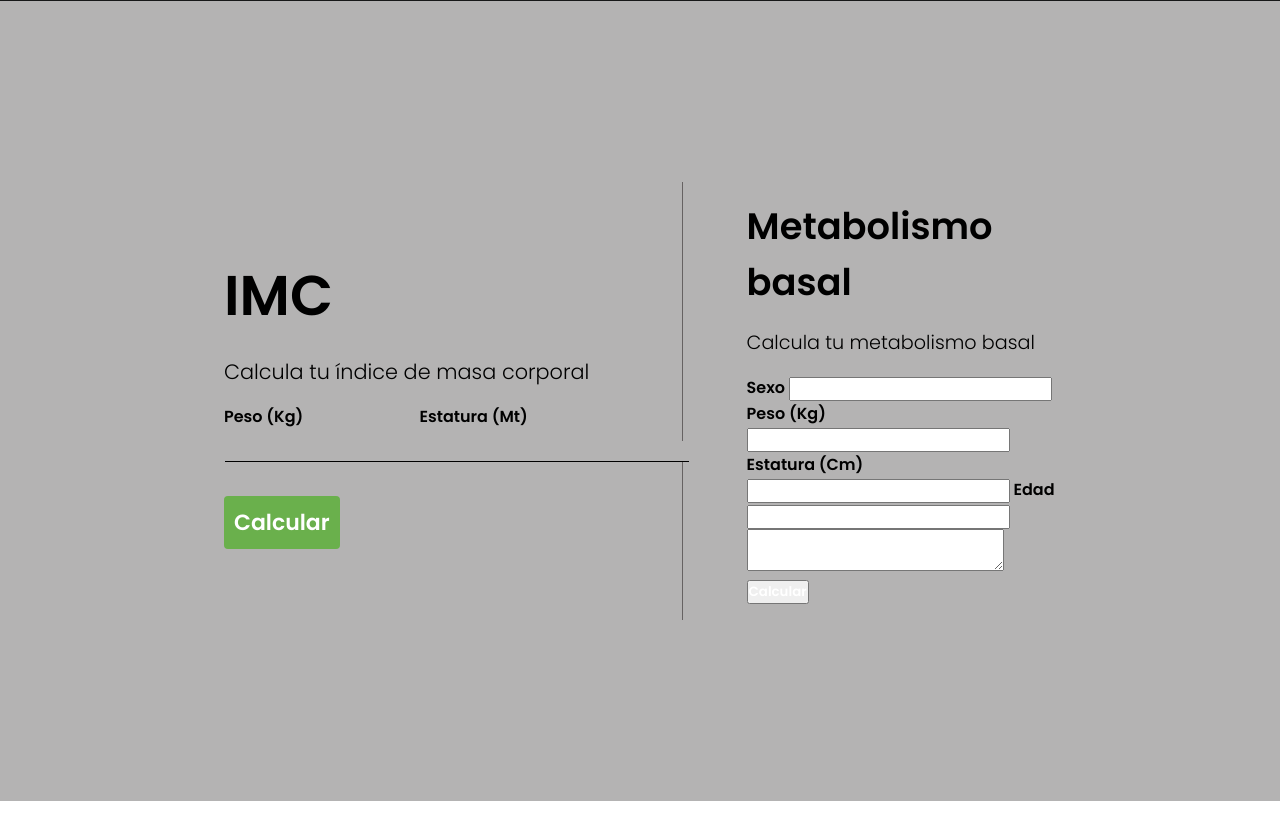
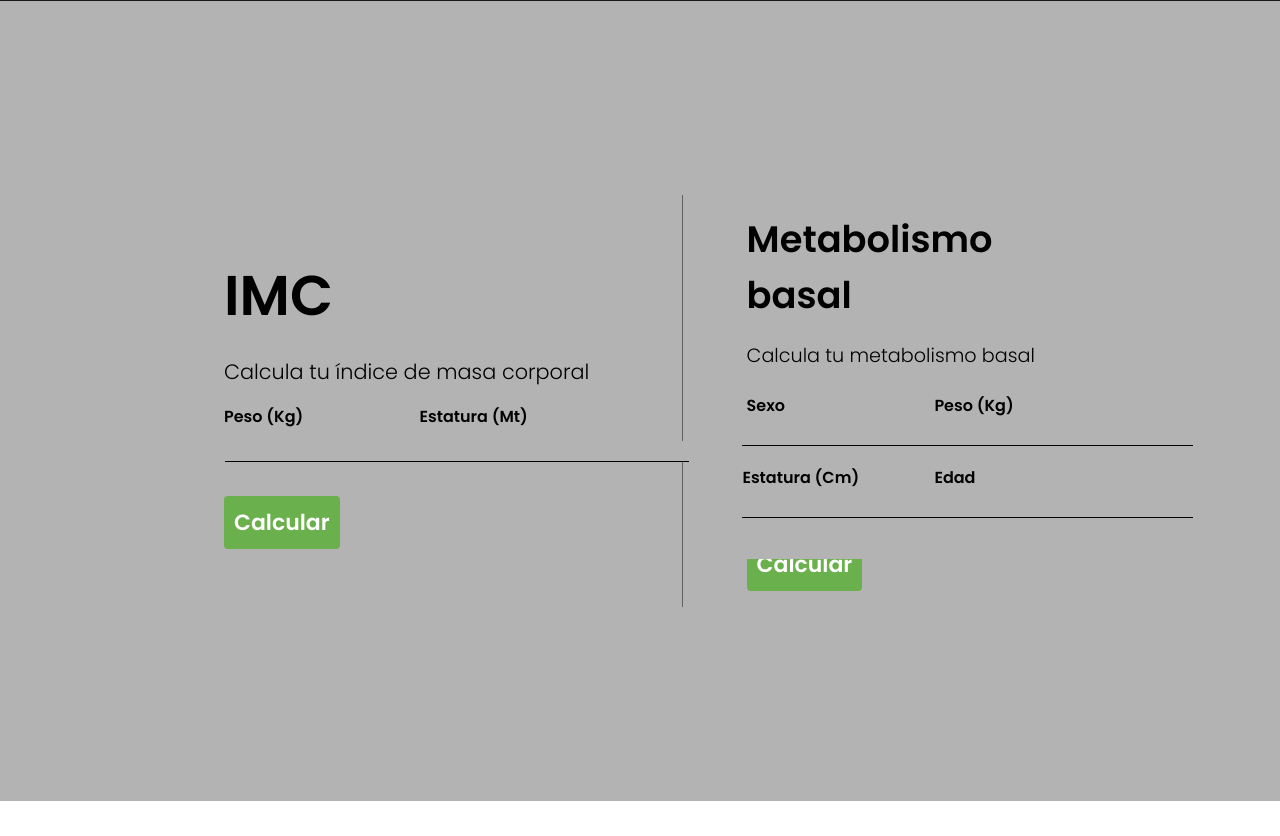
Before and after one commit to LMGP2002/ProyectoWeb, a PHP site: page /HTML/index.html in a window 1280 px wide. Shown: the part 1599-2435 px from the top of the page. Run offline with PHP 8.4, Linux system fonts and the light colour scheme; some libraries are stand-ins or nearby versions.

Commit message:
Metabolismo basal

```diff
--- a/CSS/estilos.css
+++ b/CSS/estilos.css
@@ -814,7 +814,8 @@ background: #B4B3B3; /* fallback for old browsers */
     top: 255%;
     left: 430px;
     background: #B4B3B3; /* fallback for old browsers */
- }
+
+}
 #res{
     margin-top: 30px;
     background: #B4B3B3; /* fallback for old browsers */
@@ -859,7 +860,92 @@ background: #B4B3B3; /* fallback for old browsers */
     margin-bottom: 1.1rem;
     color: black;
 }
+#sex{
+    position: absolute;
+    top: 253%;
+    left: 58%;
+    border: 0;
+    border-bottom:1px solid rgb(0, 0, 0);
+    background: #B4B3B3; /* fallback for old browsers */
 
+}
+#style-metabo-peso{
+    position: absolute;
+    left: 73%;
+    top: 249%;
+}
+#style-metabo-sex{
+    position: absolute;
+    top: 249%;
+}
+#pes{
+    position: absolute;
+    border: 0;
+    border-bottom:1px solid rgb(0, 0, 0);
+    top: 253%;
+    left: 73%;
+    background: #B4B3B3;
+}
+
+
+#style-metabo-esta{
+    position: absolute;
+    left: 58%;
+    top: 258%;
+}
+#esta{
+    position: absolute;
+    top: 262%;
+    left: 58%;
+    border: 0;
+    border-bottom:1px solid rgb(0, 0, 0);
+    background: #B4B3B3; /* fallback for old browsers */
+
+}
+#style-metabo-edad{
+    position: absolute;
+    left: 73%;
+    top: 258%;
+}
+#ed{
+    position: absolute;
+    top: 262%;
+    left: 73%;
+    border: 0;
+    border-bottom:1px solid rgb(0, 0, 0);
+    background: #B4B3B3; /* fallback for old browsers */
+
+}
+#resmeta{
+    /* background: #B4B3B3; fallback for old browsers */
+    position: absolute;
+    width: 353px;
+    border: none;
+    height: 30px;
+    resize: none;
+    color: black;
+    top: 266%;
+    background: #B4B3B3; /* fallback for old browsers */
+    border-bottom:1px solid rgb(0, 0, 0);
+    border: 0;
+}
+#metaBasal{
+    background: #6ab04c;
+    display: inline-block;
+    padding: 10px 10px;
+    border-radius: .25rem;
+    font-size: 22px;
+    text-align: center;
+    text-decoration: none;
+    box-shadow: 0 0 0 0 rgba(0, 0, 0, .5);
+    border: none;
+}
+#metaBasal:hover{
+    cursor: pointer;
+}
+#sex, #pes, #esta, #ed:focus{
+    outline:none;
+}
 /* quitar autoincrementar en inputs tipo number */
 input[type=number]::-webkit-inner-spin-button,
 input[type=number]::-webkit-outer-spin-button {
--- a/HTML/index.html
+++ b/HTML/index.html
@@ -6,7 +6,7 @@
     <meta http-equiv="X-UA-Compatible" content="IE=edge">
     <meta name="viewport" content="width=device-width, initial-scale=1.0">
     <title>HardWork </title>
-    <link rel="stylesheet" href="/CSS/estilos.css">
+    <link rel="stylesheet" href="../CSS/estilos.css">
     <script src="https://kit.fontawesome.com/523f0710e5.js" crossorigin="anonymous"></script>
 </head>
 
@@ -34,7 +34,7 @@
                     <a href="" class="close"><i class="fas fa-times equis"></i></a>
                     <div class="modal_mover">
                         <h2 class="modal_title">Your user</h2>
-                        <div class="modal_img"><img src="/Recursos/h.png" alt="hombre"></div>
+                        <div class="modal_img"><img src="../Recursos/h.png" alt="hombre"></div>
                         <div class="modal_texts">
                             <p>Luis Miguel</p>
                             <span>Platino</span>
@@ -86,7 +86,8 @@
                 <br><br>
                 <label class="style-label-iniciar">Número de indentificación</label>
                 <br>
-                <input  onkeypress="return soloNumeros(event)"  type="number" id="cc" name="cc" class="style-input-iniciar" required>
+                <input onkeypress="return soloNumeros(event)" type="number" id="cc" name="cc"
+                    class="style-input-iniciar" required>
                 <br><br>
                 <label class="style-label-iniciar">Contraseña</label>
                 <br>
@@ -109,7 +110,7 @@
                 <h2 id="style-registro-h2">Registro</h2>
                 <br>
                 <label class="style-registro-numid">Número de indentificación</label>
-                <input  onkeypress="return soloNumeros(event)"  type="number" id="cc" name="cc" class="c">
+                <input onkeypress="return soloNumeros(event)" type="number" id="cc" name="cc" class="c">
                 <br><br>
                 <label class="style-registro-numid">Nombre</label>
                 <input type="text" id="nombre" name="nombre">
@@ -128,7 +129,7 @@
                 <input type="number" id="peso" name="peso">
                 <br><br>
                 <label id="style-estatura-registro">Estatura (Cm)</label>
-                <input  onkeypress="return soloNumeros(event)" type="number" id="estatura" name="estatura">
+                <input onkeypress="return soloNumeros(event)" type="number" id="estatura" name="estatura">
                 <br> <br>
                 <label id="style-contra-registro">Contraseña</label>
                 <input type="password" id="contraseña" name="contraseña" class="style-contra-regis">
@@ -148,7 +149,7 @@
             <article> <br>
                 <h2 id="style-olvido-h2">Restablecer contraseña</h2>
                 <br><label id="style-olvido-cc">Número de identificación</label>
-                <input  onkeypress="return soloNumeros(event)" id="cc" name="cc" class="style-olvido-cc-in">
+                <input onkeypress="return soloNumeros(event)" id="cc" name="cc" class="style-olvido-cc-in">
                 <label id="style-olvio-contra">Nueva contraseña</label>
                 <input id="contraseña" name="contraseña" class="style-olvido-contra-in">
                 <label id="style-olvio-contra-confir">Confirmar contraseña nueva</label>
@@ -164,8 +165,8 @@
             <label>Peso (Kg)</label>
             <input type="number" id="pesoo">
             <label id="style-label-cal-esta">Estatura (Mt)</label>
-            <input type="number" id="estaturaa">
-            <textarea id="res"></textarea>
+            <input type="number" id="estaturaa" >
+            <textarea id="res" disabled></textarea>
             <br>
             <button type="button" onclick="imc()" class="but" id="but">Calcular</button>
         </article>
@@ -173,20 +174,21 @@
             <h1>Metabolismo basal</h1>
             <h3>Calcula tu metabolismo basal</h3>
             <div>
-                <label>Sexo</label>
-                <input id="sex" required>
-                <label>Peso (Kg)</label>
+                <label id="style-metabo-sex">Sexo</label>
+                <input id="sex" style="text-transform:lowercase;">
+                <label id="style-metabo-peso">Peso (Kg)</label>
                 <input type="number" id="pes" required>
-                <label>Estatura (Cm)</label>
-                <input onkeypress="return soloNumeros(event)"  type="number" id="esta" required>
-                <label>Edad</label>
-                <input onkeypress="return soloNumeros(event)" type="number" id="ed" required>
-                <textarea id="resmeta"></textarea>
+                <br>
+                <label id="style-metabo-esta">Estatura (Cm)</label>
+                <input onkeypress="return soloNumeros(event)" type="number" id="esta" >
+                <br>
+                <label id="style-metabo-edad">Edad</label><br>
+                <input onkeypress="return soloNumeros(event)" type="number" id="ed" >
+                <br><textarea id="resmeta" disabled></textarea><br><br>
                 <button type="button" onclick="meta()" id="metaBasal">Calcular</button>
             </div>
         </article>
     </section>
-
     <!-- Instructores -->
     <section class="instructor_container" id="instructores">
         <h2>Nuestros instructores</h2>
```
Also changed, not shown: JS/funcionamiento.js (+33 -20 lines).
